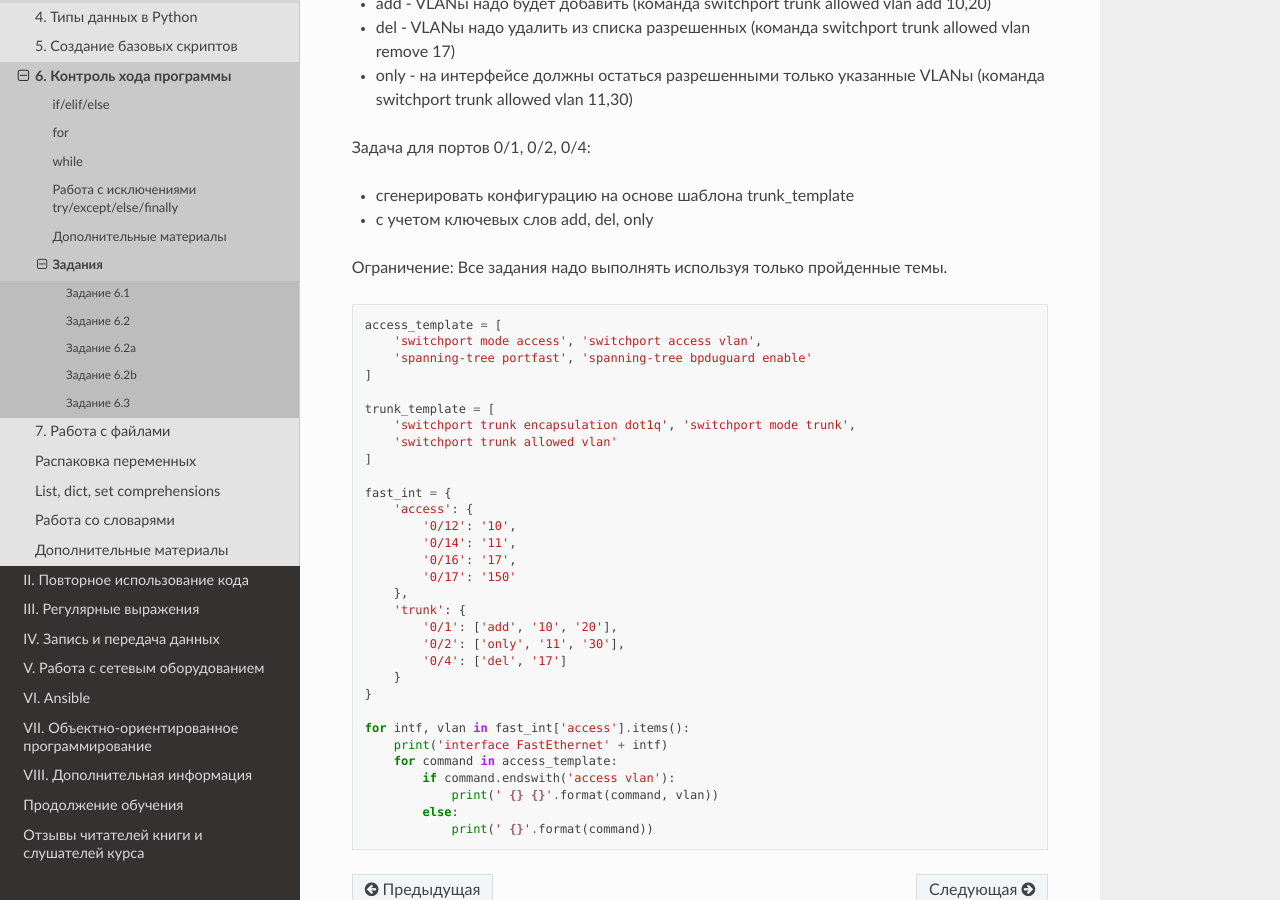
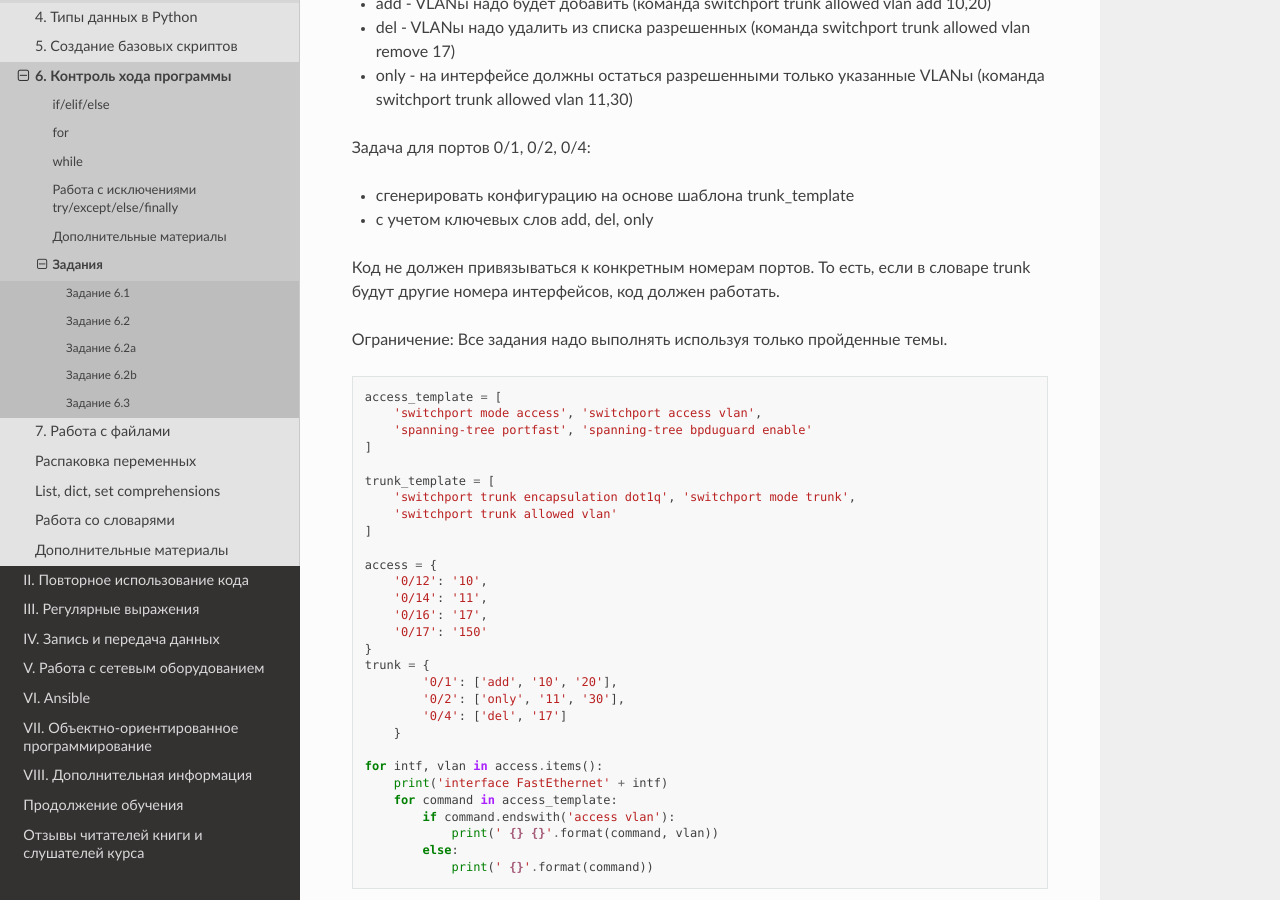
Before and after one commit to natenka/pyneng-book, a Sphinx documentation site: the page built from docs/source/exercises/06_exercises.rst, in a window 1280 px wide and 900 px high, scrolled down 1936 px. Built offline with Sphinx 7.4.7 and the Read the Docs theme 2.0.0, drawn with Linux system fonts in a browser that asks for light colours; pages that are not in the unit, such as notebooks, are missing from menus.

Commit message:
Update exercises

```diff
--- a/docs/source/exercises/05_exercises.rst
+++ b/docs/source/exercises/05_exercises.rst
@@ -110,7 +110,8 @@
 ~~~~~~~~~~~~
 
 Переделать скрипт из задания 5.1a таким образом, чтобы, при запросе параметра,
-отображался список возможных параметров.
+отображался список возможных параметров. Список параметров надо получить из словаря,
+а не прописывать вручную.
 
 Вывести информацию о соответствующем параметре, указанного устройства.
 
--- a/docs/source/exercises/06_exercises.rst
+++ b/docs/source/exercises/06_exercises.rst
@@ -81,6 +81,9 @@
 * сгенерировать конфигурацию на основе шаблона trunk_template
 * с учетом ключевых слов add, del, only
 
+Код не должен привязываться к конкретным номерам портов. То есть, если в словаре
+trunk будут другие номера интерфейсов, код должен работать.
+
 Ограничение: Все задания надо выполнять используя только пройденные темы.
 
 .. code-block:: python
@@ -95,21 +98,19 @@
         'switchport trunk allowed vlan'
     ]
 
-    fast_int = {
-        'access': {
-            '0/12': '10',
-            '0/14': '11',
-            '0/16': '17',
-            '0/17': '150'
-        },
-        'trunk': {
+    access = {
+        '0/12': '10',
+        '0/14': '11',
+        '0/16': '17',
+        '0/17': '150'
+    }
+    trunk = {
             '0/1': ['add', '10', '20'],
             '0/2': ['only', '11', '30'],
             '0/4': ['del', '17']
         }
-    }
 
-    for intf, vlan in fast_int['access'].items():
+    for intf, vlan in access.items():
         print('interface FastEthernet' + intf)
         for command in access_template:
             if command.endswith('access vlan'):
--- a/docs/source/exercises/07_exercises.rst
+++ b/docs/source/exercises/07_exercises.rst
@@ -24,7 +24,7 @@
 ~~~~~~~~~~~
 
 Создать скрипт, который будет обрабатывать конфигурационный файл config_sw1.txt:
-- имя файла передается как аргумент скрипту
+ имя файла передается как аргумент скрипту.
 
 Скрипт должен возвращать на стандартный поток вывода команды из переданного
 конфигурационного файла, исключая строки, которые начинаются с ``!``.
--- a/docs/source/exercises/09_exercises.rst
+++ b/docs/source/exercises/09_exercises.rst
@@ -10,15 +10,15 @@
 
 Функция ожидает такие аргументы:
 
-* словарь с соответствием интерфейс-VLAN такого вида:
+1. словарь с соответствием интерфейс-VLAN такого вида:
 
-::
+.. code:: python
 
     {'FastEthernet0/12':10,
      'FastEthernet0/14':11,
      'FastEthernet0/16':17}
 
-* шаблон конфигурации access-портов в виде списка команд (список access_mode_template)
+2. шаблон конфигурации access-портов в виде списка команд (список access_mode_template)
 
 Функция должна возвращать список всех портов в режиме access
 с конфигурацией на основе шаблона access_mode_template.
```
